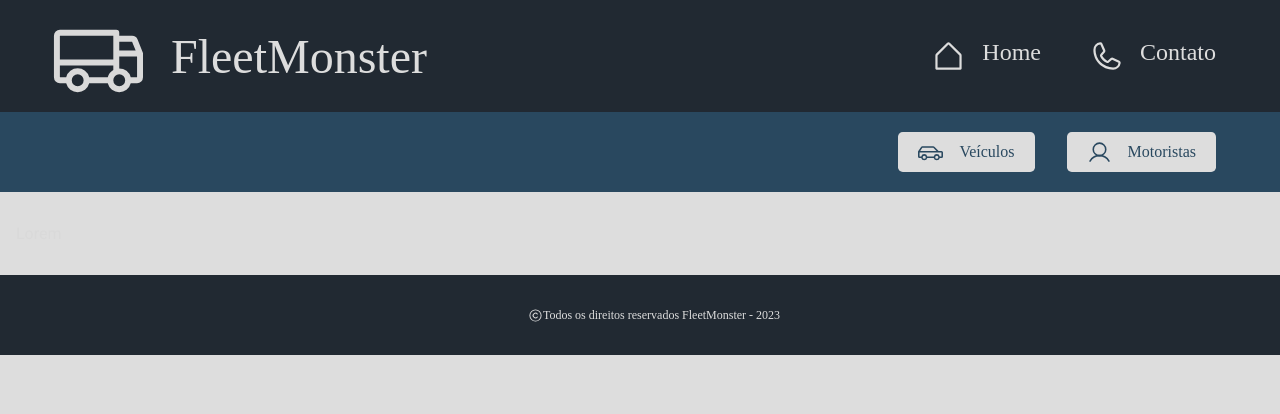
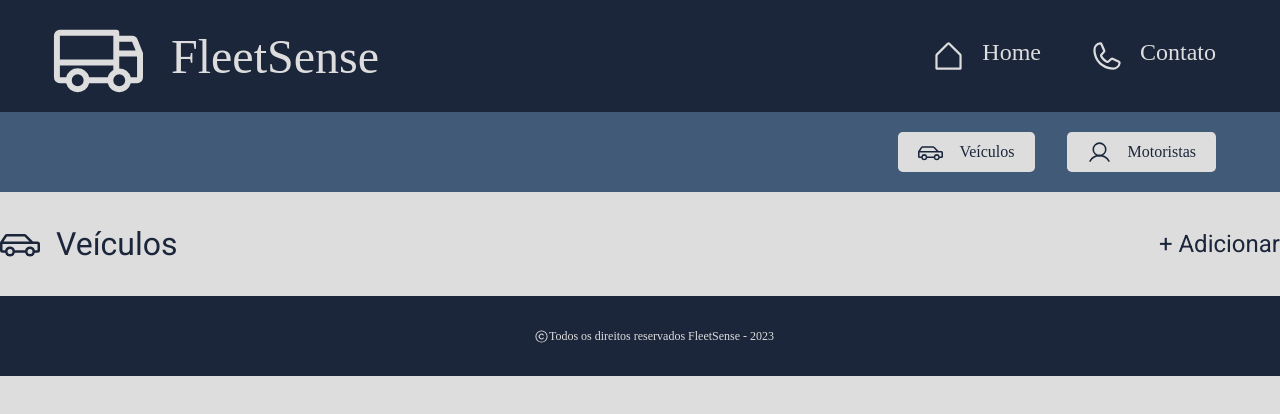
Before and after one commit to matheuspossenti/fleet-monster, a React (Vite) app: page / in a window 1280 px wide. Shown: the top 414 px of the page. Built offline with nearby package versions, Linux system fonts and the light colour scheme; a web font is replaced by a local one.

Commit message:
feat: create title for vehicles

```diff
--- a/src/App.module.css
+++ b/src/App.module.css
@@ -1,10 +1,4 @@
 .wrapper {
   max-width: 100rem;
   margin: 2rem auto;
-  padding: 0 1rem;
-
-  display: grid;
-  grid-template-columns: 256px 1fr;
-  gap: 2rem;
-  align-items: flex-start;
 }
--- a/src/App.tsx
+++ b/src/App.tsx
@@ -3,13 +3,14 @@ import styles from "./App.module.css";
 
 import "./global.css";
 import { Footer } from "./components/Footer";
+import { Veiculos } from "./components/Veiculos";
 
 export function App() {
   return (
     <>
       <Header />
       <div className={styles.wrapper}>
-        <p>Lorem</p>
+        <Veiculos />
       </div>
       <Footer />
     </>
--- a/src/components/Footer.tsx
+++ b/src/components/Footer.tsx
@@ -2,14 +2,14 @@ import { Copyright } from "@phosphor-icons/react";
 import styles from "./Footer.module.css";
 
 export function Footer() {
-  return(
+  return (
     <>
-    <footer>
+      <footer>
         <span className={styles.footer}>
-          <Copyright size={15}/>
-          Todos os direitos reservados FleetMonster - 2023
+          <Copyright size={15} />
+          Todos os direitos reservados FleetSense - 2023
         </span>
       </footer>
     </>
-  )
+  );
 }
--- a/src/components/Header.module.css
+++ b/src/components/Header.module.css
@@ -81,7 +81,7 @@ nav > ul > li {
 
 nav > ul > li > a {
   display: flex;
-  color: var(--gray-700);
+  color: var(--gray-900);
   text-decoration: none;
   padding: 0.75rem 1.25rem;
   background: var(--gray-100);
--- a/src/components/Header.tsx
+++ b/src/components/Header.tsx
@@ -8,7 +8,7 @@ export function Header() {
       <header className={styles.header}>
         <div className={styles.logo}>
           <Truck size={95} />
-          <span className={styles.title}>FleetMonster</span>
+          <span className={styles.title}>FleetSense</span>
         </div>
         <ul className={styles.list}>
           <li>
--- a/src/components/Veiculos.module.css
+++ b/src/components/Veiculos.module.css
@@ -0,0 +1,19 @@
+.title {
+  display: flex;
+  justify-content: space-between;
+  align-items: center;
+  color: var(--gray-900);
+}
+
+h1 {
+  display: flex;
+  justify-content: center;
+  align-items: center;
+  gap: 1rem;
+  font-weight: 400;
+}
+
+.title > span {
+  display: flex;
+  font-size: 1.5rem;
+}
--- a/src/components/Veiculos.tsx
+++ b/src/components/Veiculos.tsx
@@ -1,9 +1,16 @@
-import styles from './Veiculos.module.css'
+import { CarProfile } from "@phosphor-icons/react";
+import styles from "./Veiculos.module.css";
 
 export function Veiculos() {
-    return (
-        <div>
-            <h1>Veiculos</h1>
-        </div>
-    )
+  return (
+    <>
+      <div className={styles.title}>
+        <h1>
+          <CarProfile size={40} />
+          Veículos
+        </h1>
+        <span>+ Adicionar</span>
+      </div>
+    </>
+  );
 }
--- a/src/global.css
+++ b/src/global.css
@@ -1,7 +1,7 @@
 :root {
-  --gray-900: #212932;
-  --gray-700: #29485f;
-  --gray-300: #d9d9d9;
+  --gray-900: #1b263b;
+  --gray-700: #415a77;
+  --gray-300: #778da9;
   --gray-100: #dddddd;
 
   --white: #ffffff;
@@ -20,7 +20,7 @@
 
 body {
   background: var(--gray-100);
-  color: var(--gray-300);
+  color: var(--gray-100);
   -webkit-font-smoothing: antialiased;
   min-height: 100vh;
   display: flex;
```
